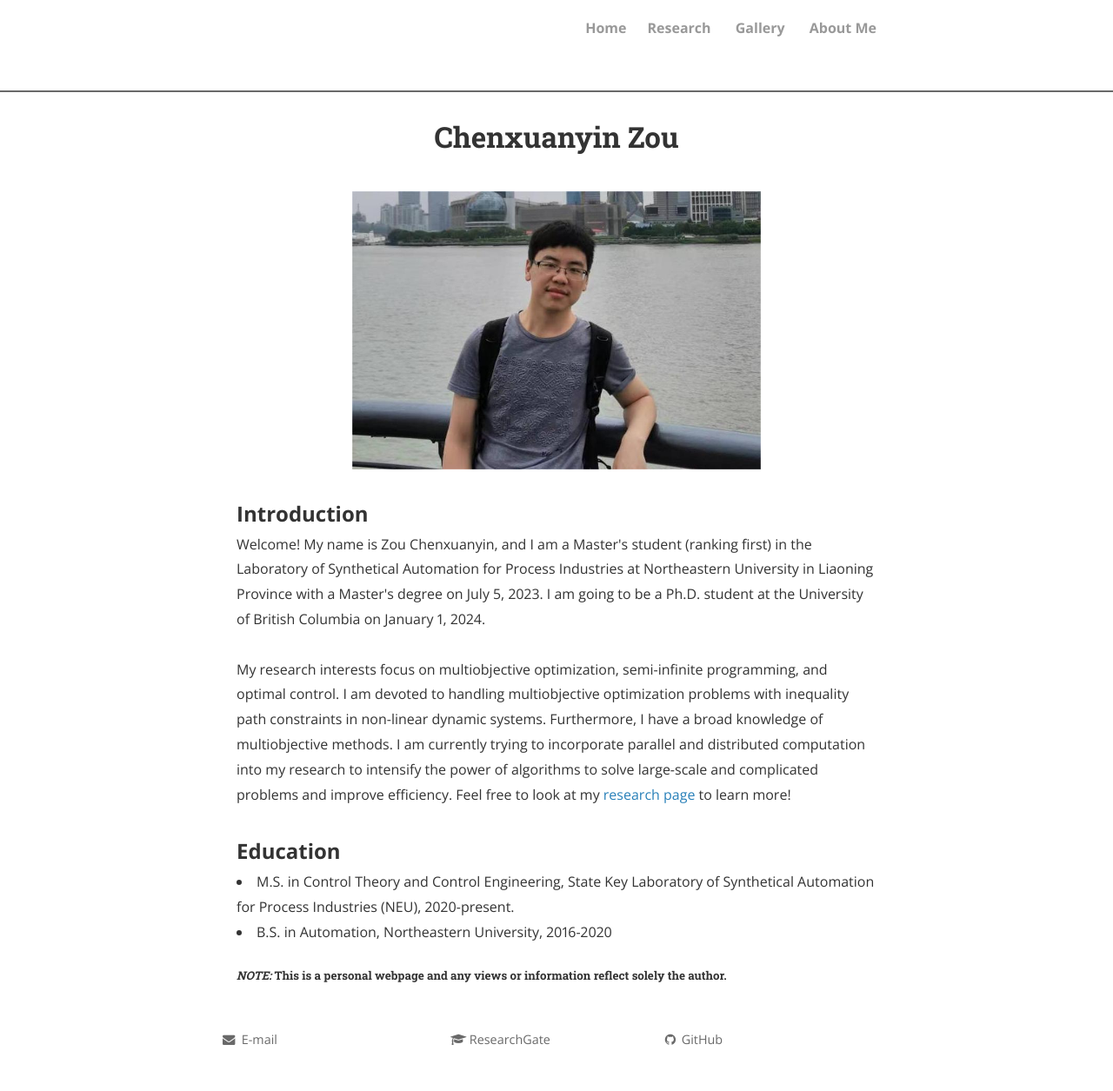
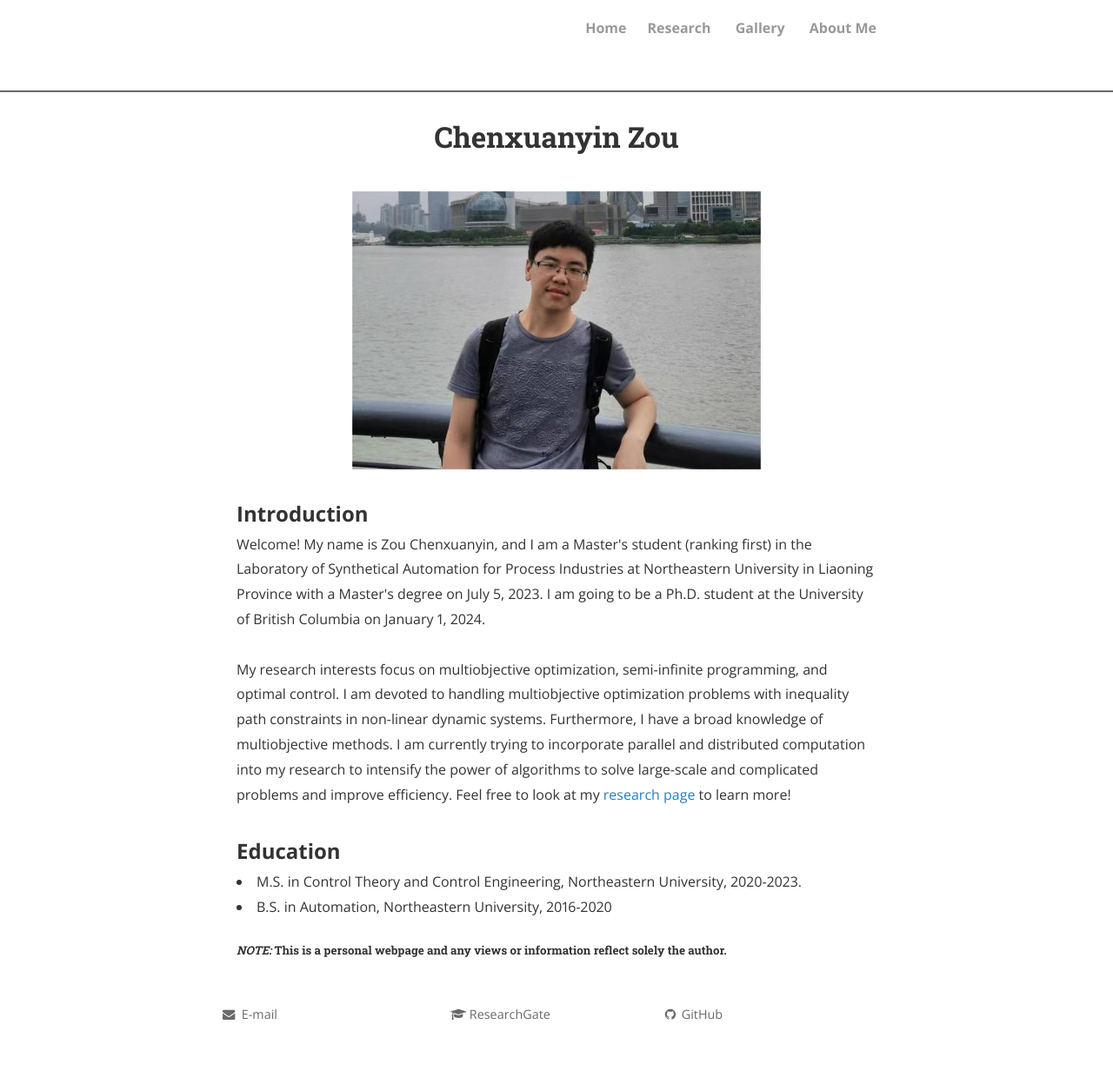
Before and after one commit to zcxy-academic/zcxy-academic.github.io, a Jekyll site: the page built from index.html, in a window 1280 px wide. Shown: the whole page at 87% size. Built offline with Jekyll 4.4.1, drawn with Linux system fonts in a browser that asks for light colours; nearby versions of some CDN libraries; the list of posts is cut into pages by our own code; comment, search, counter and statistics services are not loaded; a style sheet for code colours, icons or effects is not loaded; after the commit the page ends 1226 px from its top, so only the background shows below that.

Commit message:
Update index.html
upadte1

```diff
--- a/index.html
+++ b/index.html
@@ -24,7 +24,7 @@ My research interests focus on multiobjective optimization, semi-infinite progra
 
 <font size="+2"><strong>Education</strong></font><br>
 
-<li>M.S. in Control Theory and Control  Engineering, State Key Laboratory of Synthetical Automation for Process Industries (NEU), 2020-present.<br>
+<li>M.S. in Control Theory and Control  Engineering, Northeastern University, 2020-2023.<br>
 <li>B.S. in Automation, Northeastern University, 2016-2020 <br>
 
 
```
